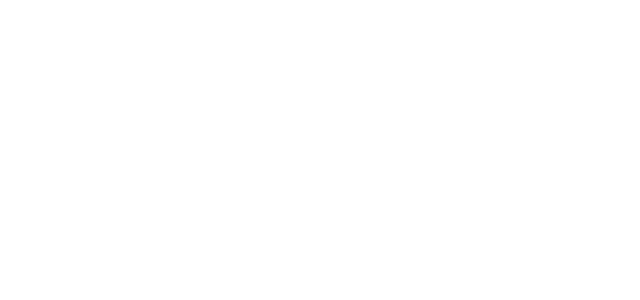
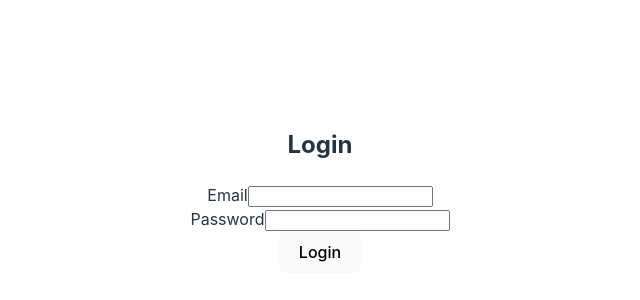
Before and after one commit to Jonasi-Deetens/dndbattler, a React (Vite) app: page / in a window 1280 px wide. Shown: the part 210-510 px from the top of the page, without its empty margins (320-960 px from the left). Built offline with nearby package versions, Linux system fonts and the light colour scheme.

Commit message:
Add authentication service with login page

```diff
--- a/package.json
+++ b/package.json
@@ -10,6 +10,8 @@
     "preview": "vite preview"
   },
   "dependencies": {
+    "@types/axios": "^0.14.0",
+    "axios": "^1.7.2",
     "react": "^18.2.0",
     "react-dom": "^18.2.0",
     "react-router-dom": "^6.23.1"
--- a/src/App.tsx
+++ b/src/App.tsx
@@ -1,10 +1,14 @@
+import { Route, Routes } from 'react-router-dom'
 import './App.css'
+import Login from './pageComponents/Login'
 
 const App: React.FC = () => {
 
   return (
     <>
-
+      <Routes>
+        <Route path="/" element={<Login />} />
+      </Routes>
     </>
   )
 }
--- a/src/components/ProtectedRoute.tsx
+++ b/src/components/ProtectedRoute.tsx
@@ -8,7 +8,7 @@
 const ProtectedRoute: React.FC<ProtectedRouteProps> = ({children}) => {
     const {isAuthenticated} = useAuth();
 
-    if (isAuthenticated) {
+    if (!isAuthenticated) {
         return <Navigate to="login"/>
     }
 
--- /dev/null
+++ b/src/pageComponents/Login.tsx
@@ -0,0 +1,60 @@
+import React, { useState, FormEvent } from 'react';
+import { useNavigate } from 'react-router-dom';
+import { login, register } from '../services/authService.tsx';
+import axios from 'axios';
+
+interface ErrorData {
+    msg: string
+}
+
+const Login: React.FC = () => {
+  const [email, setEmail] = useState<string>('');
+  const [password, setPassword] = useState<string>('');
+  const [error, setError] = useState<string>('');
+  const navigate = useNavigate();
+
+  const handleLogin = async (event: FormEvent) => {
+    event.preventDefault();
+    try {
+      await login({ email, password });
+      navigate('/login');
+    } catch (err: unknown) {
+        if (axios.isAxiosError(err) && err.response) {
+            const errorData: ErrorData = err.response.data;
+            setError(errorData.msg);
+        } else {
+            setError('An unexpected error occurred');
+        }
+    }
+  };
+
+  return (
+    <div>
+      <h2>Login</h2>
+      {error && <p style={{ color: 'red' }}>{error}</p>}
+      <form onSubmit={handleLogin}>
+        <div>
+          <label>Email</label>
+          <input
+            type="email"
+            value={email}
+            onChange={(e) => setEmail(e.target.value)}
+            required
+          />
+        </div>
+        <div>
+          <label>Password</label>
+          <input
+            type="password"
+            value={password}
+            onChange={(e) => setPassword(e.target.value)}
+            required
+          />
+        </div>
+        <button type="submit">Login</button>
+      </form>
+    </div>
+  );
+};
+
+export default Login;
--- /dev/null
+++ b/src/services/authService.tsx
@@ -0,0 +1,45 @@
+import axios from 'axios';
+
+const API_URL = 'http://localhost:3001/api';
+
+interface LoginResponse {
+    token: string;
+}
+
+interface RegisterResponse {
+    token: string;
+}
+
+interface LoginData {
+    email: string;
+    password: string;
+}
+
+interface RegisterData {
+    email: string;
+    password: string;
+    // name: string;
+}
+
+
+const register = async ({ email, password }: RegisterData): Promise<RegisterResponse> => {
+    const response = await axios.post<RegisterResponse>(`${API_URL}/auth/register`, { email, password, name:"jonasi" });
+    if (response.data.token) localStorage.setItem('token', response.data.token);
+    return response.data;
+}
+
+const login = async ({ email, password }: LoginData): Promise<LoginResponse> => {
+    const response = await axios.post<LoginResponse>(`${API_URL}/auth/login`, { email, password });
+    if (response.data.token) localStorage.setItem('token', response.data.token);
+    return response.data;
+}
+
+const logout = () => {
+    localStorage.removeItem('token');
+}
+
+export {
+    register,
+    login,
+    logout
+}
```
Also changed, not shown: 1 other file (tests, documents, lock files or other folders).
